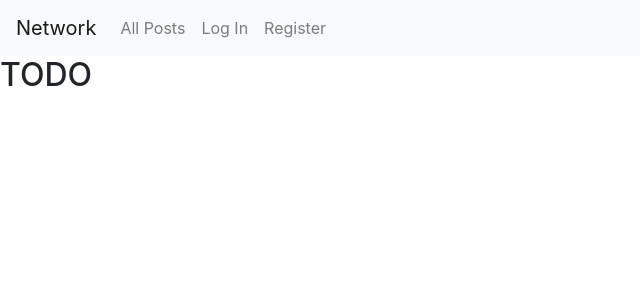
After one commit to gdelgador/network, a Django app: template network/templates/network/profile.html in a window 1280 px wide. The commit adds this page. Shown: the top 300 px of the page, without its empty margins (0-640 px from the left). Run offline with Django 3.2, Linux system fonts and the light colour scheme; the template is opened without the code that fills it, so the values that code supplies are empty; some libraries are stand-ins or nearby versions.

```diff
--- a/network/models.py
+++ b/network/models.py
@@ -4,3 +4,7 @@ from django.db import models
 
 class User(AbstractUser):
     pass
+
+# class Tweet(models.Model):
+#     id = models.IntegerField(primary_key=False)
+#     pass
--- a/network/templates/network/layout.html
+++ b/network/templates/network/layout.html
@@ -10,13 +10,13 @@
     <body>
 
         <nav class="navbar navbar-expand-lg navbar-light bg-light">
-            <a class="navbar-brand" href="#">Network</a>
+            <a class="navbar-brand" href="{% url 'index' %}">Network</a>
 
             <div>
               <ul class="navbar-nav mr-auto">
                 {% if user.is_authenticated %}
                     <li class="nav-item">
-                        <a class="nav-link" href="#"><strong>{{ user.username }}</strong></a>
+                        <a class="nav-link" href="{% url 'profile' %}"><strong>{{ user.username }}</strong></a>
                     </li>
                 {% endif %}
                 <li class="nav-item">
--- /dev/null
+++ b/network/templates/network/profile.html
@@ -0,0 +1,7 @@
+{% extends "network/layout.html" %}
+
+{% block body %}
+
+    <h2>TODO</h2>
+
+{% endblock %}
--- a/network/urls.py
+++ b/network/urls.py
@@ -7,5 +7,6 @@ urlpatterns = [
     path("", views.index, name="index"),
     path("login", views.login_view, name="login"),
     path("logout", views.logout_view, name="logout"),
-    path("register", views.register, name="register")
+    path("register", views.register, name="register"),
+    path("profile", views.profile, name="profile")
 ]
--- a/project4/settings.py
+++ b/project4/settings.py
@@ -38,6 +38,7 @@ INSTALLED_APPS = [
     'django.contrib.sessions',
     'django.contrib.messages',
     'django.contrib.staticfiles',
+    'rest_framework',
 ]
 
 MIDDLEWARE = [
--- a/requirements.txt
+++ b/requirements.txt
@@ -1 +1,4 @@
 pip install django
+pip install djangorestframework
+pip install markdown
+pip install django-filter
```
Also changed, not shown: network/views.py (+16 -1 lines), db.sqlite3.
